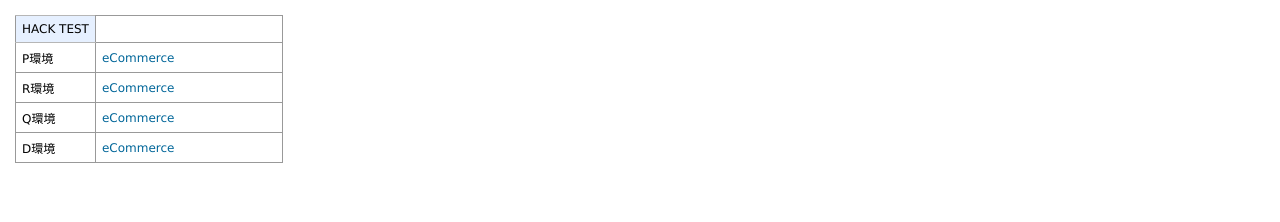
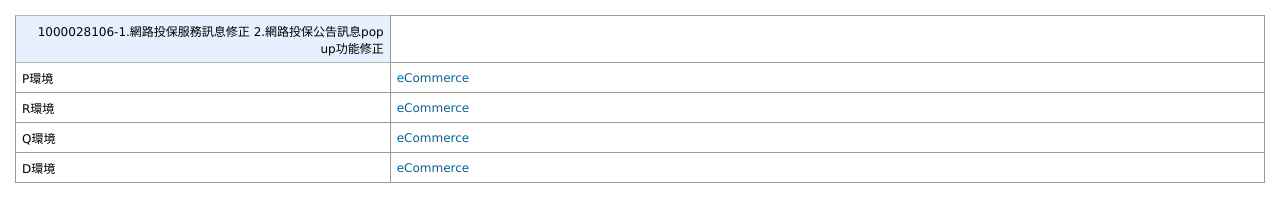
Before and after one commit to chiachiyang/chiachiyang.github.io, a plain HTML site: page index.html in a window 1280 px wide. Drawn offline with Linux system fonts and the light colour scheme.

Commit message:
Update index.html

```diff
--- a/index.html
+++ b/index.html
@@ -1,7 +1,7 @@
 <html>
 <head>
 <META http-equiv="Content-Type" content="text/html; charset=utf8">
-<title>MyIndex</title>
+<title>1000028106-1.網路投保服務訊息修正 2.網路投保公告訊息pop up功能修正</title>
 <style>
 body {
 	margin : 0px;
@@ -140,7 +140,7 @@ table.table_std_blue  tbody  tr:hover {
 <div style="padding:15px" >
 
 <table class="table_std_blue">
-<th>HACK TEST</th>
+<th>1000028106-1.網路投保服務訊息修正 2.網路投保公告訊息pop up功能修正</th>
 	<tr>
 		<td width="30%">P環境</td>
 		<td  width="370%"><a href="https://www.nanshanlife.com.tw/eCommerce?utm_source=external&utm_medium=article&utm_campaign=NTL_10">eCommerce</a></td>
```
